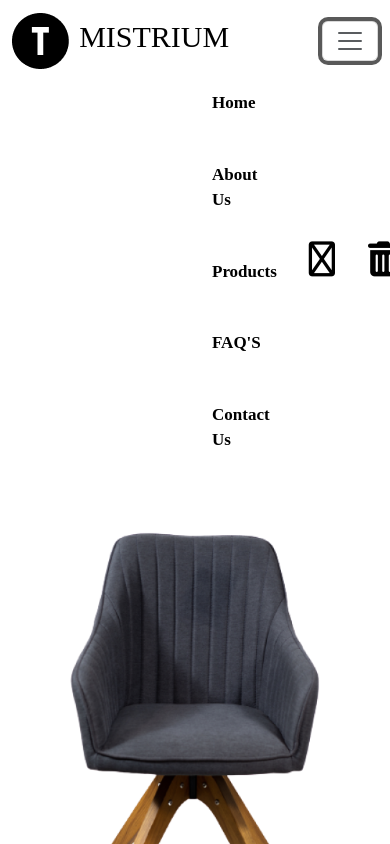
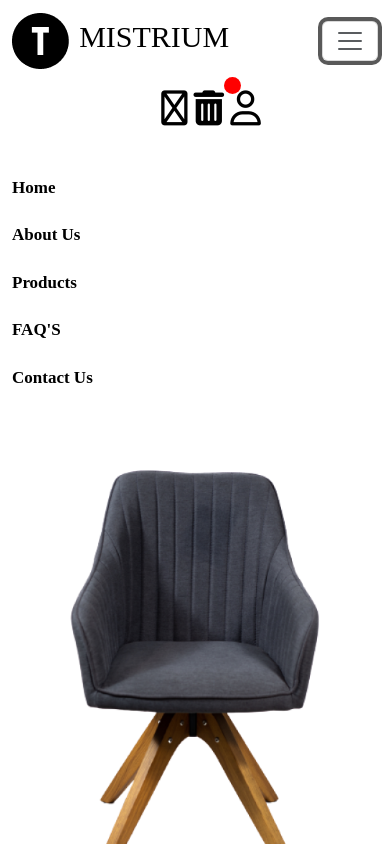
Before and after one commit to bayazidsarour/furniturewebsite, a plain HTML site: page index.html in a window 390 px wide. Both pictures are taken after a click on the button "Toggle navigation". Shown: the top 844 px of the page. Drawn offline with nearby package versions, Linux system fonts and the light colour scheme; a web font is replaced by a local one.

Commit message:
responsive updated

```diff
--- a/responsive.css
+++ b/responsive.css
@@ -4,8 +4,22 @@
     {
         width: 100%;
     }
+    .nav_menu {
+        display: flex;
+        margin-left: 0px;
+        flex-direction: column;
+    }
 
+    .right_side
+    {
+        order: 1;
+        justify-content: space-between;
+    }
+    .nav_menu ul {
+        gap: 6px;
+        order: 2;
 
+    }
     #banner {
         margin-top: 0px;
     }
```
